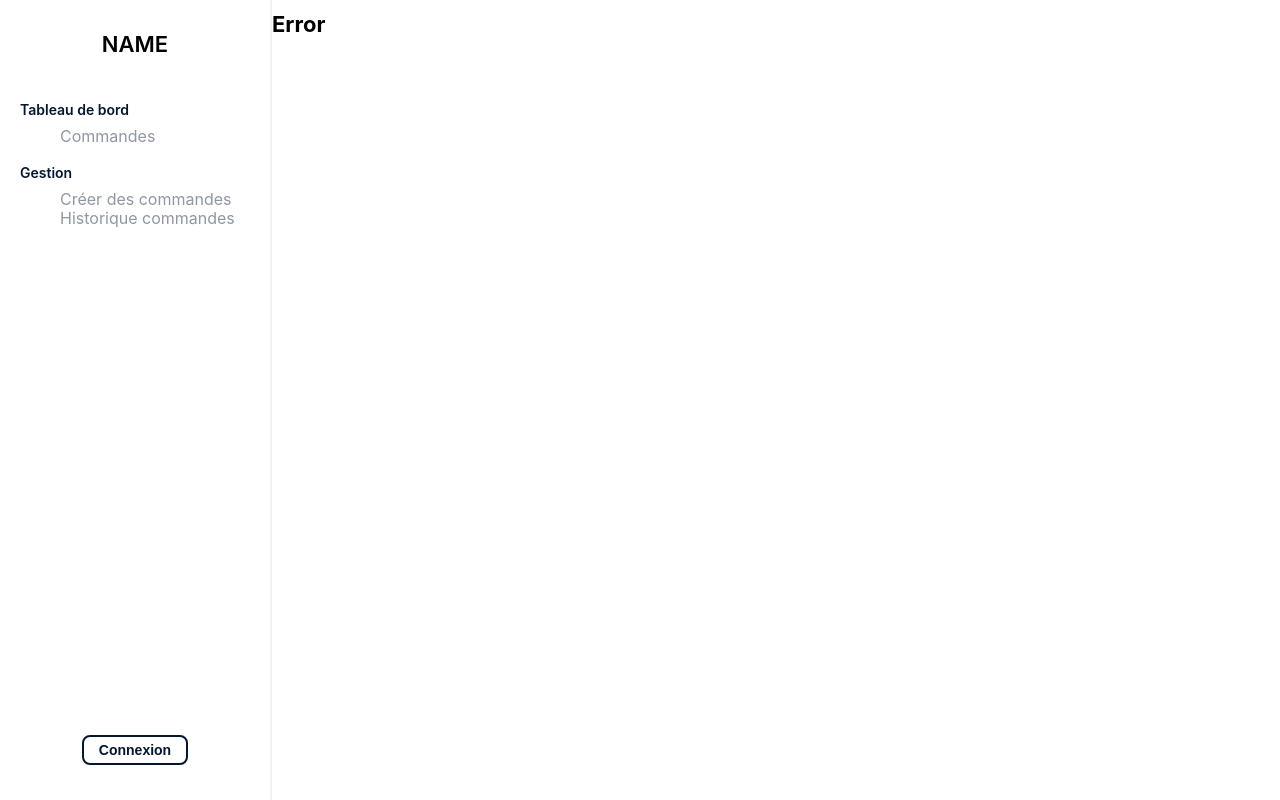
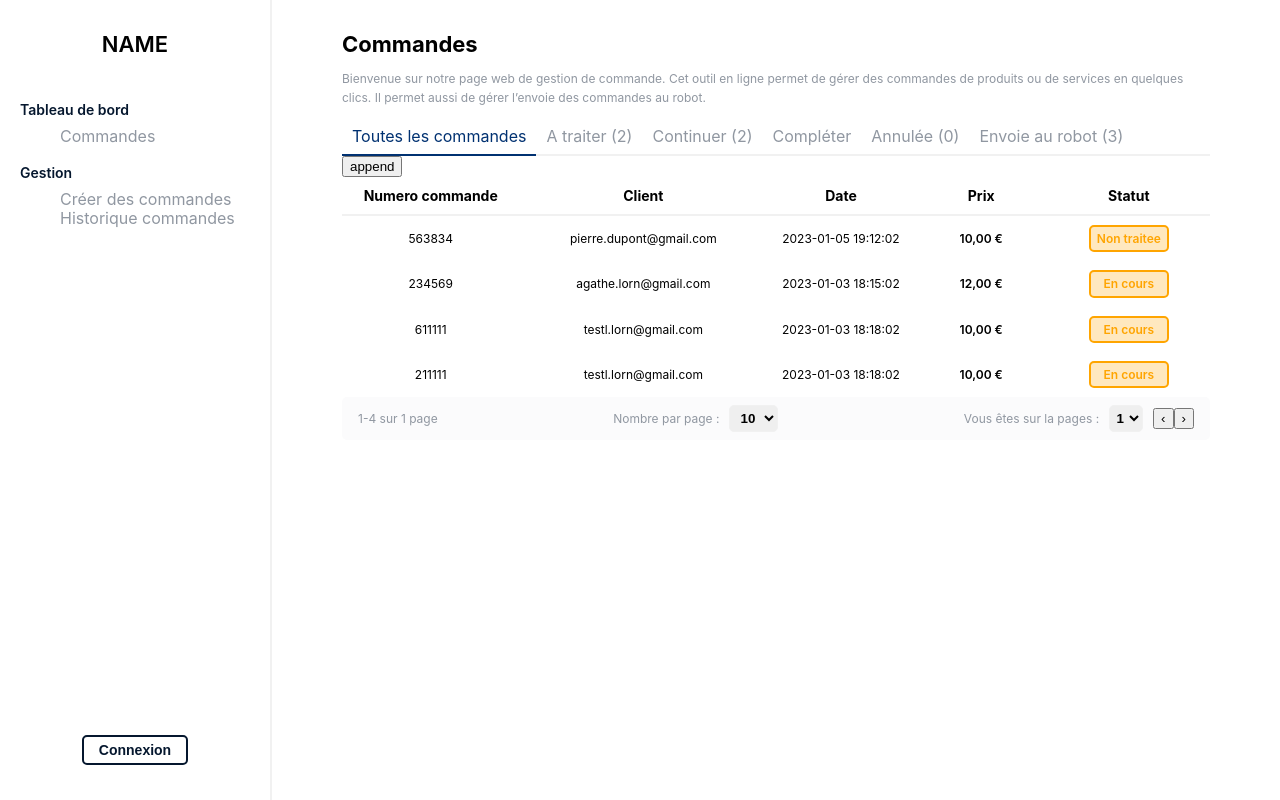
Before and after one commit to matqueme/chaine-de-production, a React (Create React App) app in the folder chaine-production/: page /robot in a window 1280 px wide. Built offline with nearby package versions, Linux system fonts and the light colour scheme.

Commit message:
Ajout de la navigation entre les pages commandes

```diff
--- a/chaine-production/src/App.js
+++ b/chaine-production/src/App.js
@@ -15,7 +15,13 @@ function App() {
         {/* <Route index element={<Home />} />
         <Route path="blogs" element={<Blogs />} />
         <Route path="contact" element={<Contact />} /> */}
-        <Route path="/" element={<Home />} />
+        <Route path="/commandes" element={<Home />} />
+        <Route path="/atraiter" element={<Home />} />
+        <Route path="/continuer" element={<Home />} />
+        <Route path="/completer" element={<Home />} />
+        <Route path="/annulee" element={<Home />} />
+        <Route path="/robot" element={<Home />} />
+
         <Route path="test" element={<Test />} />
         <Route path="commande/:id" element={<Commande />} />
         <Route path="*" element={<Error />} />
--- a/chaine-production/src/App.scss
+++ b/chaine-production/src/App.scss
@@ -10,7 +10,7 @@ ul {
   color: const.$blackPearl;
   font-weight: const.$semi-bold;
   border: 2px const.$blackPearl solid;
-  border-radius: 8px;
+  border-radius: 5px;
   font-size: 14px;
   padding: 5px 15px;
   &:hover {
@@ -105,3 +105,25 @@ table {
 .price {
   font-weight: const.$semi-bold;
 }
+
+.footerTab {
+  display: flex;
+  flex-direction: row;
+  justify-content: space-between;
+  align-items: center;
+  font-size: 12px;
+  background-color: const.$athensGray;
+  padding: 0px 16px;
+  border-radius: 5px;
+  color: const.$manatee;
+
+  select {
+    padding: 4px 2px;
+    text-align: center;
+    border: 1px solid const.$seashell;
+    color: const.$black;
+    border-radius: 5px;
+    margin: 0 10px;
+    font-weight: const.$semi-bold;
+  }
+}
--- a/chaine-production/src/Layout/Header/Nav.js
+++ b/chaine-production/src/Layout/Header/Nav.js
@@ -9,7 +9,7 @@ export default function Nav() {
         <ul className="nav-links">
           <li className="title">Tableau de bord</li>
           <li className="subtitle">
-            <Link to="/" className="subtitle">
+            <Link to="/commandes" className="subtitle">
               Commandes
             </Link>
           </li>
--- /dev/null
+++ b/chaine-production/src/Layout/Header/NavCommande.js
@@ -0,0 +1,37 @@
+import { Link } from "react-router-dom";
+import "./NavCommande.scss";
+function NavCommande(props) {
+  // Verifier si cela correspond bien au bon avec l'ajout de Compléter dans la BDD
+
+  return (
+    <ul class="navCommande">
+      <span class="line"></span>
+      <li class="select">
+        <Link to="/commandes">Toutes les commandes</Link>
+        <span class="lineselect"></span>
+      </li>
+      <li class="notSelect">
+        <Link to="/atraiter">A traiter ({props.nb_type[0].atraiter})</Link>
+        <span class="line"></span>
+      </li>
+      <li class="notSelect">
+        <Link to="/continuer">Continuer ({props.nb_type[0].continuer})</Link>
+        <span class="line"></span>
+      </li>
+      <li class="notSelect">
+        <Link to="/completer">Compléter</Link>
+        <span class="line"></span>
+      </li>
+      <li class="notSelect">
+        <Link to="/annulee">Annulée ({props.nb_type[0].annulee})</Link>
+        <span class="line"></span>
+      </li>
+      <li class="notSelect">
+        <Link to="/robot">Envoie au robot ({props.nb_type[0].envoirobot})</Link>
+        <span class="line"></span>
+      </li>
+    </ul>
+  );
+}
+
+export default NavCommande;
--- /dev/null
+++ b/chaine-production/src/Layout/Header/NavCommande.scss
@@ -0,0 +1,54 @@
+@use "../../const" as const;
+
+.navCommande {
+  position: relative;
+  list-style: none;
+  padding: 0;
+  margin: 0;
+  display: flex;
+  flex-direction: row;
+  flex-wrap: wrap;
+}
+
+.select {
+  padding: 10px;
+  position: relative;
+  a {
+    color: const.$modnightBlue;
+    text-decoration: none;
+  }
+}
+.notSelect {
+  padding: 10px;
+  position: relative;
+  a {
+    text-decoration: none;
+    color: const.$manatee;
+  }
+
+  &:hover {
+    a {
+      color: const.$modnightBlue;
+    }
+    //after hover
+    .line {
+      border-bottom: 2px solid const.$modnightBlue;
+    }
+  }
+}
+
+.line {
+  width: 100%;
+  border-bottom: 2px solid const.$seashell;
+  position: absolute;
+  bottom: 0;
+  left: 0;
+}
+
+.lineselect {
+  width: 100%;
+  border-bottom: 2px solid const.$modnightBlue;
+  position: absolute;
+  left: 0;
+  bottom: 0;
+}
--- a/chaine-production/src/Pages/Home.js
+++ b/chaine-production/src/Pages/Home.js
@@ -1,8 +1,18 @@
 import BodyTab from "../Components/BodyTab.component";
 import PageCount from "../Components/PageCount.component";
 import { useState } from "react";
+import NavCommande from "../Layout/Header/NavCommande";
+import { useLocation } from "react-router-dom";
 
 function Home() {
+  const location = useLocation();
+  // The current location.
+  console.log(location.pathname.slice(1));
+  // eslint-disable-next-line no-unused-vars
+  const [nb_type, setNb_type] = useState([
+    { atraiter: "2", continuer: "2", annulee: "0", envoirobot: "3" },
+  ]);
+
   const [api, setApi] = useState([
     {
       numero: "563834",
@@ -165,6 +175,7 @@ function Home() {
         permet de gérer des commandes de produits ou de services en quelques
         clics. Il permet aussi de gérer l’envoie des commandes au robot.
       </h2>
+      <NavCommande nb_type={nb_type} />
       <button onClick={append}>append</button>
       <table>
         <thead>
@@ -181,6 +192,7 @@ function Home() {
         </tbody>
       </table>
 
+      <div className="footerTab">
         <PageCount api={api} page={numberOfThePage} nbPage={numberByPage} />
 
         <label>
@@ -192,9 +204,9 @@ function Home() {
             <option value="500">500</option>
           </select>
         </label>
-      <p />
+        <div>
           <label>
-        Page :
+            Vous êtes sur la pages :
             <select onChange={(e) => setNumberOfThePage(e.target.value)}>
               {numberPageTotal.map((value) => (
                 <option key={value} value={value}>
@@ -205,6 +217,8 @@ function Home() {
           </label>
           <button onClick={pageRemove}>‹</button>
           <button onClick={pageAdd}>›</button>
+        </div>
+      </div>
       <p id="test"></p>
     </div>
   );
```
Lines whose indentation alone changed are shown as unchanged.
